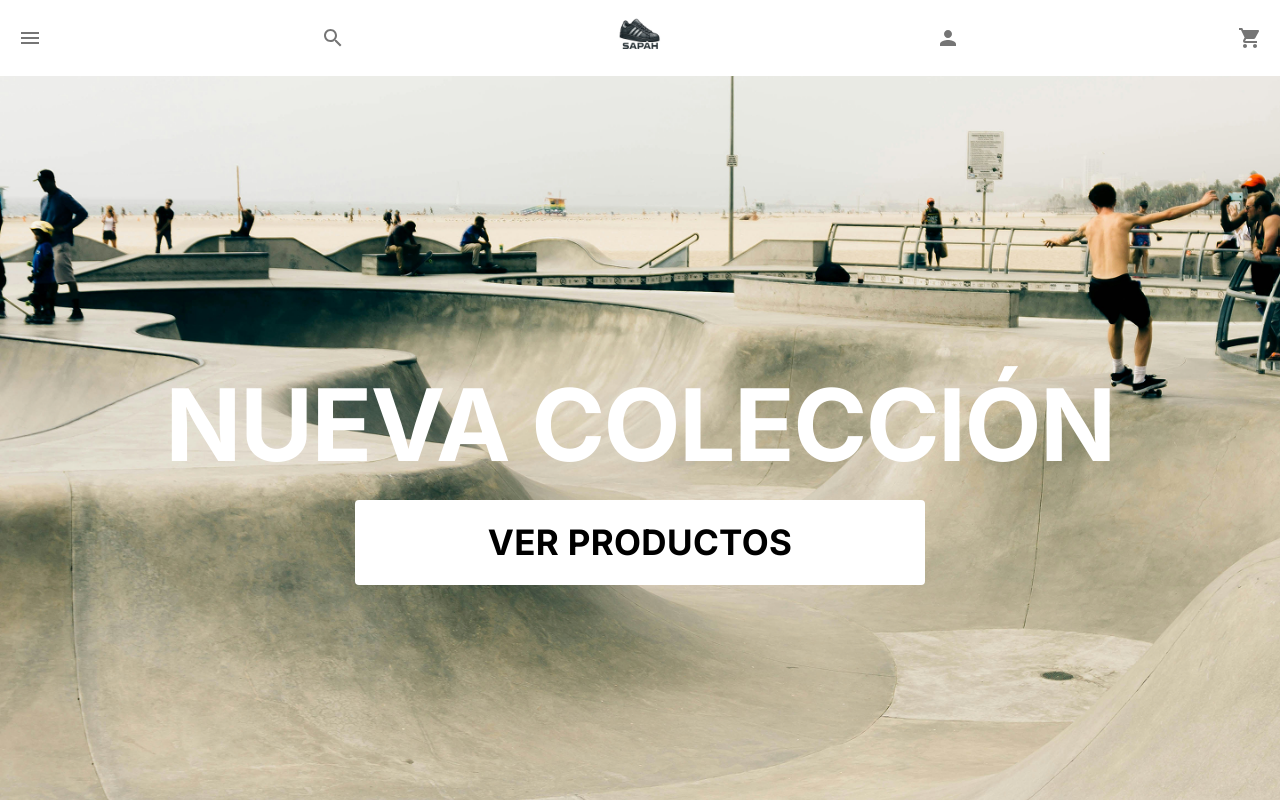
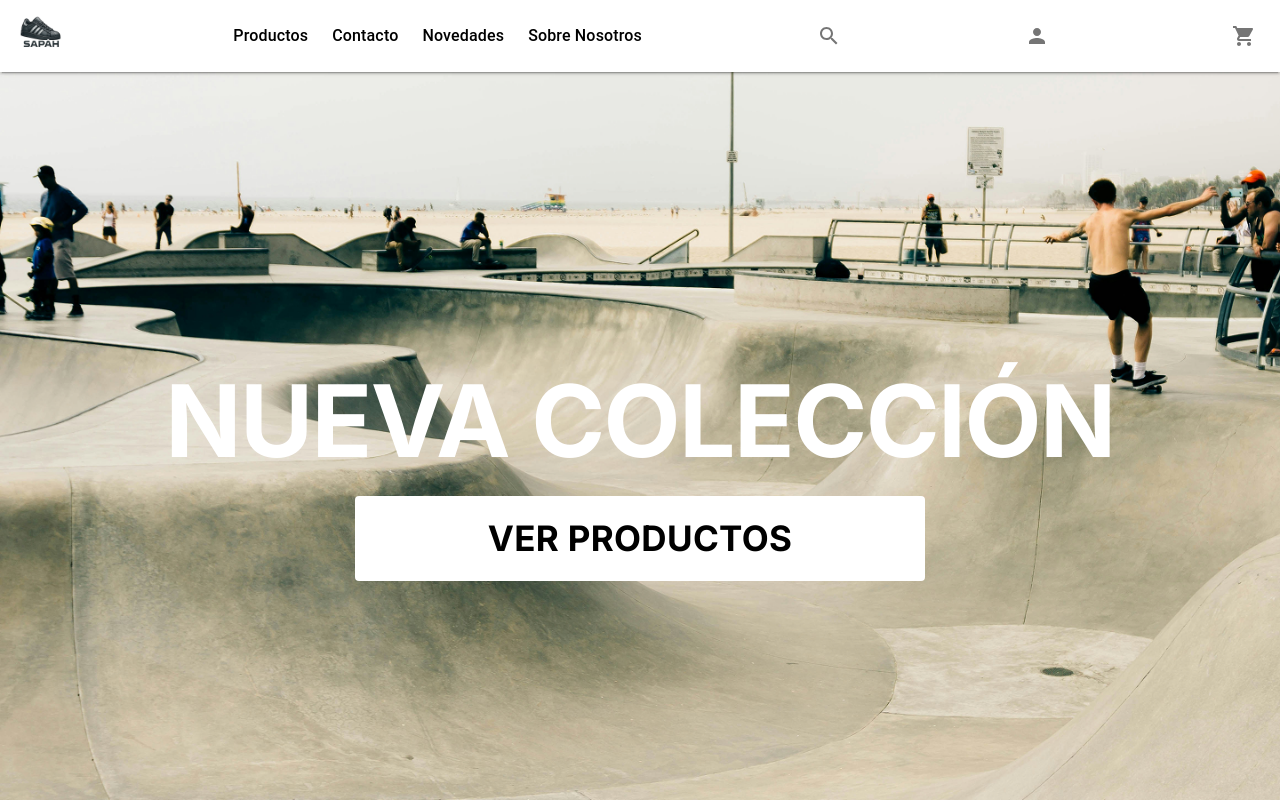
Before and after one commit to martincapece/TPO_Aplicaciones_Interactivas, a React (Vite) app in the folder aplicaciones_interactivas_tpo/: page /inicio in a window 1280 px wide. Shown: the top 800 px of the page. Built offline with nearby package versions, Linux system fonts and the light colour scheme; no server answers; sample sign-in values are in the browser's storage.

Commit message:
feature(navbar): diseño mejorado

```diff
--- a/aplicaciones_interactivas_tpo/src/auth/context/authReducer.js
+++ b/aplicaciones_interactivas_tpo/src/auth/context/authReducer.js
@@ -4,6 +4,7 @@ export const authReducer = ( state = {}, action ) => {
 
     switch ( action.type ) {
         case types.login:
+
             return {
                 ...state,
                 logged: true,
--- a/aplicaciones_interactivas_tpo/src/ecomerce/components/Navbar.jsx
+++ b/aplicaciones_interactivas_tpo/src/ecomerce/components/Navbar.jsx
@@ -1,138 +1,179 @@
 import React, { useContext, useState, useEffect } from 'react';
-import { IconButton, Badge, TextField } from '@mui/material';
+import { IconButton, Badge, TextField, useTheme, useMediaQuery, Box, Stack, Menu, MenuItem, Typography } from '@mui/material';
 import { Menu as MenuIcon, ArrowBack, Search, Person, ShoppingCart } from '@mui/icons-material';
 import { useNavigate, useLocation, Link } from 'react-router-dom';
 import { logoutFirebase } from '../../firebase/providers';
 import { AuthContext } from '../../auth/context/AuthContext';
 import { CartContext } from '../../Cart/context/CartContext';
-import './Navbar.css';
 
 export const Navbar = () => {
-  const [menuOpen, setMenuOpen] = useState(false);
-  const [userMenuOpen, setUserMenuOpen] = useState(false);
+  const [menuAnchorEl, setMenuAnchorEl] = useState(null);
+  const [userAnchorEl, setUserAnchorEl] = useState(null);
   const [searchOpen, setSearchOpen] = useState(false);
   const [searchText, setSearchText] = useState('');
   const navigate = useNavigate();
   const location = useLocation();
+  const theme = useTheme();
+  const isMobile = useMediaQuery(theme.breakpoints.down('sm'));
 
   const { productList } = useContext(CartContext);
   const cartItems = productList.length;
 
-  const { dispatch } = useContext(AuthContext);
+  const { dispatch, user } = useContext(AuthContext);
+  console.log(user);
 
-  const closeAll = () => {
-    setMenuOpen(false);
-    setUserMenuOpen(false);
+  const isInicio = location.pathname === '/' || location.pathname === '/inicio';
+
+  const handleNavigate = (path) => {
+    navigate(path);
+    handleCloseMenus();
+  };
+
+  const handleSearchSubmit = () => {
+    if (searchText.trim()) {
+      navigate(`/search?query=${searchText}`);
+    }
+  };
+
+  const handleOpenMenu = (e) => {
+    setMenuAnchorEl(e.currentTarget);
+    setUserAnchorEl(null);
+    setSearchOpen(false);
+  };
+
+  const handleOpenUserMenu = (e) => {
+    setUserAnchorEl(e.currentTarget);
+    setMenuAnchorEl(null);
+    setSearchOpen(false);
+  };
+
+  const handleCloseMenus = () => {
+    setMenuAnchorEl(null);
+    setUserAnchorEl(null);
     setSearchOpen(false);
   };
 
   useEffect(() => {
-    const handleClickOutside = () => {
-      closeAll();
-    };
-
+    const handleClickOutside = () => handleCloseMenus();
     document.addEventListener('click', handleClickOutside);
-
-    return () => {
-      document.removeEventListener('click', handleClickOutside);
-    };
+    return () => document.removeEventListener('click', handleClickOutside);
   }, []);
 
-  const handleMenuClick = (e) => {
-    e.stopPropagation();
-    setMenuOpen(!menuOpen);
-    setUserMenuOpen(false);
-    setSearchOpen(false);
-  };
+  return (
+    <Box
+      display="flex"
+      alignItems="center"
+      justifyContent="space-between"
+      px={2}
+      py={1}
+      boxShadow={2}
+      position="sticky"
+      top={0}
+      bgcolor="white"
+      zIndex={1000}
+      onClick={(e) => e.stopPropagation()}
+    >
+      {/* Logo */}
+      <Box onClick={() => navigate('/')} sx={{ cursor: 'pointer' }}>
+        <img src="/assets/logo_ecomerce.jpg" alt="Logo" style={{ width: 50 }} />
+      </Box>
 
-  const handleUserMenuClick = (e) => {
-    e.stopPropagation();
-    setUserMenuOpen(!userMenuOpen);
-    setMenuOpen(false);
-    setSearchOpen(false);
-  };
-
-  const handleSearchClick = (e) => {
-    e.stopPropagation();
-    setSearchOpen(!searchOpen);
-    setMenuOpen(false);
-    setUserMenuOpen(false);
-  };
-
-  const handleSearchChange = (event) => {
-    setSearchText(event.target.value);
-  };
-
-  const handleSearchSubmit = () => {
-    console.log('Buscando:', searchText);
-    navigate(`/search?query=${searchText}`);
-  };
-
-  const handleNavigate = (path) => {
-    navigate(path);
-    closeAll();
-  };
-
-  const isInicio = location.pathname === '/' || location.pathname === '/inicio';
-
-  return (
-    <div className="navbar" onClick={(e) => e.stopPropagation()}>
-      <IconButton onClick={(e) => (isInicio ? handleMenuClick(e) : navigate(-1))}>
-        {isInicio ? <MenuIcon /> : <ArrowBack />}
-      </IconButton>
-
-      {menuOpen && isInicio && (
-        <div className="navbar-menu" onClick={(e) => e.stopPropagation()}>
-          <ul>
-            <li onClick={() => handleNavigate('/contacto')}>Contacto</li>
-            <li onClick={() => handleNavigate('/nosotros')}>Nosotros</li>
-            <li onClick={() => handleNavigate('/productos')}>Productos</li>
-          </ul>
-        </div>
+      {/* Menu (responsive) */}
+      {isMobile ? (
+        <>
+          <IconButton onClick={handleOpenMenu}>
+            <MenuIcon />
+          </IconButton>
+          <Menu
+            anchorEl={menuAnchorEl}
+            open={Boolean(menuAnchorEl)}
+            onClose={handleCloseMenus}
+          >
+            <MenuItem onClick={() => handleNavigate('/contacto')}>Productos</MenuItem>
+            <MenuItem onClick={() => handleNavigate('/contacto')}>Contacto</MenuItem>
+            <MenuItem onClick={() => handleNavigate('/productos')}>Novedades</MenuItem>
+            <MenuItem onClick={() => handleNavigate('/nosotros')}>Sobre Nosotros</MenuItem>
+          </Menu>
+        </>
+      ) : (
+        <Stack direction="row" spacing={3}>
+          <Typography
+            variant="body1"
+            onClick={() => handleNavigate('/contacto')}
+            sx={{ cursor: 'pointer', fontWeight: 500 }}
+          >
+            Productos
+          </Typography>
+          <Typography
+            variant="body1"
+            onClick={() => handleNavigate('/nosotros')}
+            sx={{ cursor: 'pointer', fontWeight: 500 }}
+          >
+            Contacto
+          </Typography>
+          <Typography
+            variant="body1"
+            onClick={() => handleNavigate('/productos')}
+            sx={{ cursor: 'pointer', fontWeight: 500 }}
+          >
+            Novedades
+          </Typography>
+          <Typography
+            variant="body1"
+            onClick={() => handleNavigate('/productos')}
+            sx={{ cursor: 'pointer', fontWeight: 500 }}
+          >
+            Sobre Nosotros
+          </Typography>
+        </Stack>
       )}
 
-      <div className="navbar-search-container">
-        <IconButton onClick={handleSearchClick}>
+      {/* Search */}
+      <Box display="flex" alignItems="center">
+        <IconButton onClick={(e) => {
+          e.stopPropagation();
+          setSearchOpen(!searchOpen);
+          setMenuAnchorEl(null);
+          setUserAnchorEl(null);
+        }}>
           <Search />
         </IconButton>
         {searchOpen && (
           <TextField
+            size="small"
             variant="outlined"
-            size="small"
             placeholder="Buscar..."
             value={searchText}
-            onChange={handleSearchChange}
+            onChange={(e) => setSearchText(e.target.value)}
             onKeyPress={(e) => e.key === 'Enter' && handleSearchSubmit()}
-            className="search-bar"
+            sx={{ ml: 1, width: 200 }}
             onClick={(e) => e.stopPropagation()}
           />
         )}
-      </div>
+      </Box>
 
-      <div className="navbar-logo" onClick={() => navigate('/')}>
-        <img src="/assets/logo_ecomerce.jpg" alt="Logo" />
-      </div>
-
-      <div className="navbar-user-menu-container">
-        <IconButton onClick={handleUserMenuClick}>
+      {/* User Menu */}
+      <Box>
+        <IconButton onClick={handleOpenUserMenu}>
           <Person />
         </IconButton>
-        {userMenuOpen && (
-          <div className="navbar-user-menu" onClick={(e) => e.stopPropagation()}>
-            <ul>
-              <li onClick={() => handleNavigate('/cuenta')}>Cuenta</li>
-              <li onClick={() => handleNavigate('/metodos-pago')}>Métodos de pago</li>
-              <li onClick={() => logoutFirebase(dispatch)}>Cerrar sesión</li>
-            </ul>
-          </div>
-        )}
-      </div>
+        <Menu
+          anchorEl={userAnchorEl}
+          open={Boolean(userAnchorEl)}
+          onClose={handleCloseMenus}
+        >
+          <MenuItem onClick={() => handleNavigate('/cuenta')}>{ user }</MenuItem>
+          <MenuItem onClick={() => handleNavigate('/metodos-pago')}>Métodos de pago</MenuItem>
+          <MenuItem onClick={() => logoutFirebase(dispatch)}>Cerrar sesión</MenuItem>
+        </Menu>
+      </Box>
 
-      <IconButton LinkComponent={Link} to="/inicio/cart" onClick={() => navigate('/cart')}>
+      {/* Cart */}
+      <IconButton component={Link} to="/inicio/cart" onClick={() => navigate('/cart')}>
         <Badge badgeContent={cartItems} color="error">
           <ShoppingCart />
         </Badge>
       </IconButton>
-    </div>
+    </Box>
   );
 };
```
